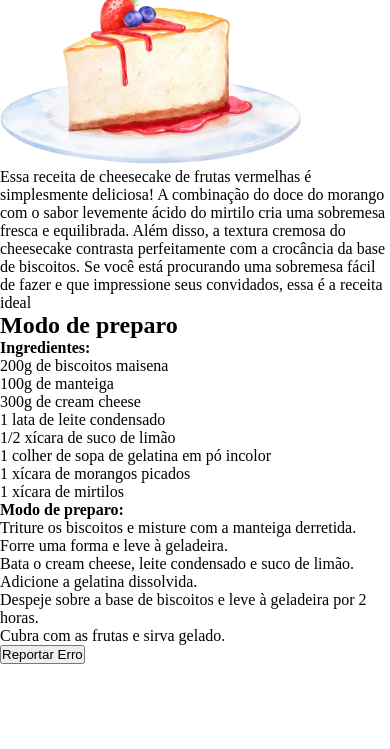
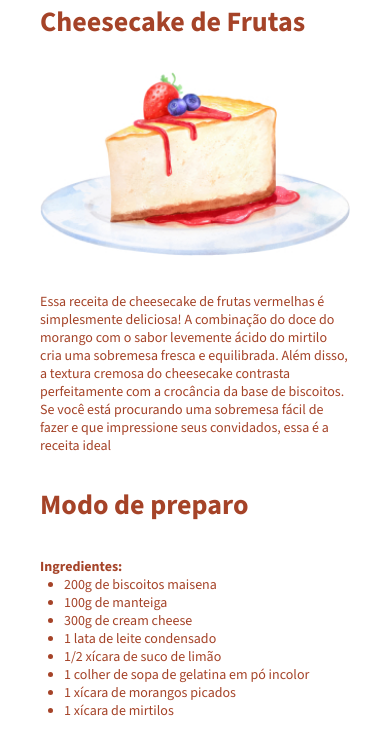
Before and after one commit to felipemuchulski/Acess_advanced, a plain HTML site: page index.html in a window 390 px wide. Shown: the part 52-801 px from the top of the page. Drawn offline with nearby package versions, Linux system fonts and the light colour scheme.

Commit message:
Configurado mobile-first, e iniciado modelo desktop

```diff
--- a/style.css
+++ b/style.css
@@ -1,9 +1,94 @@
+/*font-family: 'Source Sans 3', sans-serif;
+font-family: 'Source Serif 4', serif;*/
+
 * {
-    margin: 0px;
-    padding: 0px;
-    box-sizing: border-box;
+  margin: 0px;
+  padding: 0px;
+  box-sizing: border-box;
+
+  -webkit-font-smoothing: antialiased;
+  -moz-osx-font-smoothing: grayscale;
 }
 
-main ul {
-    list-style: none;
+:root {
+    font-family: 'Source Sans 3', sans-serif;
+    font-size: 62.5%;
 }
+
+body {
+    color: #A54328;
+    font-size: 1.6rem;
+}
+
+main {
+    max-width: 32rem;
+    margin-inline: auto;
+
+    padding: 5.6rem 4rem;
+    box-sizing: content-box;
+
+    display: flex;
+    flex-direction: column;
+    gap: 3.2rem;
+}
+
+img {
+    width: 100%;
+    margin-block: 3.2rem;
+}
+
+
+
+h1, h2 {
+    font-size: 2.8rem;
+    line-height: 3.6rem;
+}
+
+h2 {
+    margin-bottom: 3.2rem;
+}
+
+p, li, strong {
+    font-size: 1.4rem;
+    line-height: 1.8rem;
+
+}
+
+ul {
+    margin-bottom: 2.4rem;
+}
+
+ul, ol {
+    padding-left: 2.4rem;
+}
+
+button {
+    font-family: 'Source Serif 4', serif;
+    background:#A54328 ;
+
+    color: white;
+
+    border: 0;
+    border-radius: 0.6rem;
+
+    padding: 0.8rem 1.2rem;
+    margin-top: 3.2rem;
+}
+
+@media (min-height:1120px) {
+    main {
+        flex-direction: row;
+        max-width: fit-content;
+        gap: 16rem;
+    }
+
+
+    .recipe {
+        max-width: 43.5rem;
+
+    }
+
+    .ingredients {
+        max-width: 52.5rem;
+    }
+}
```
